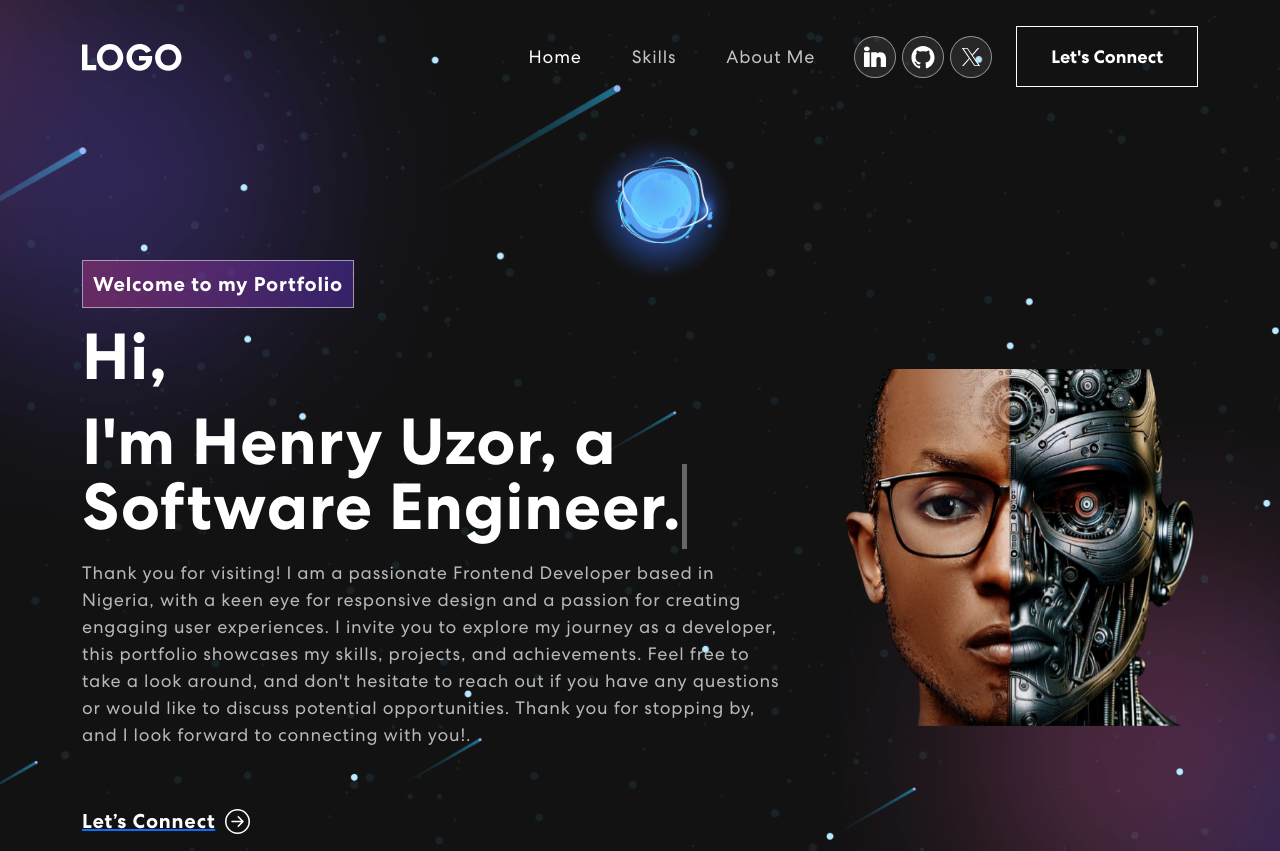
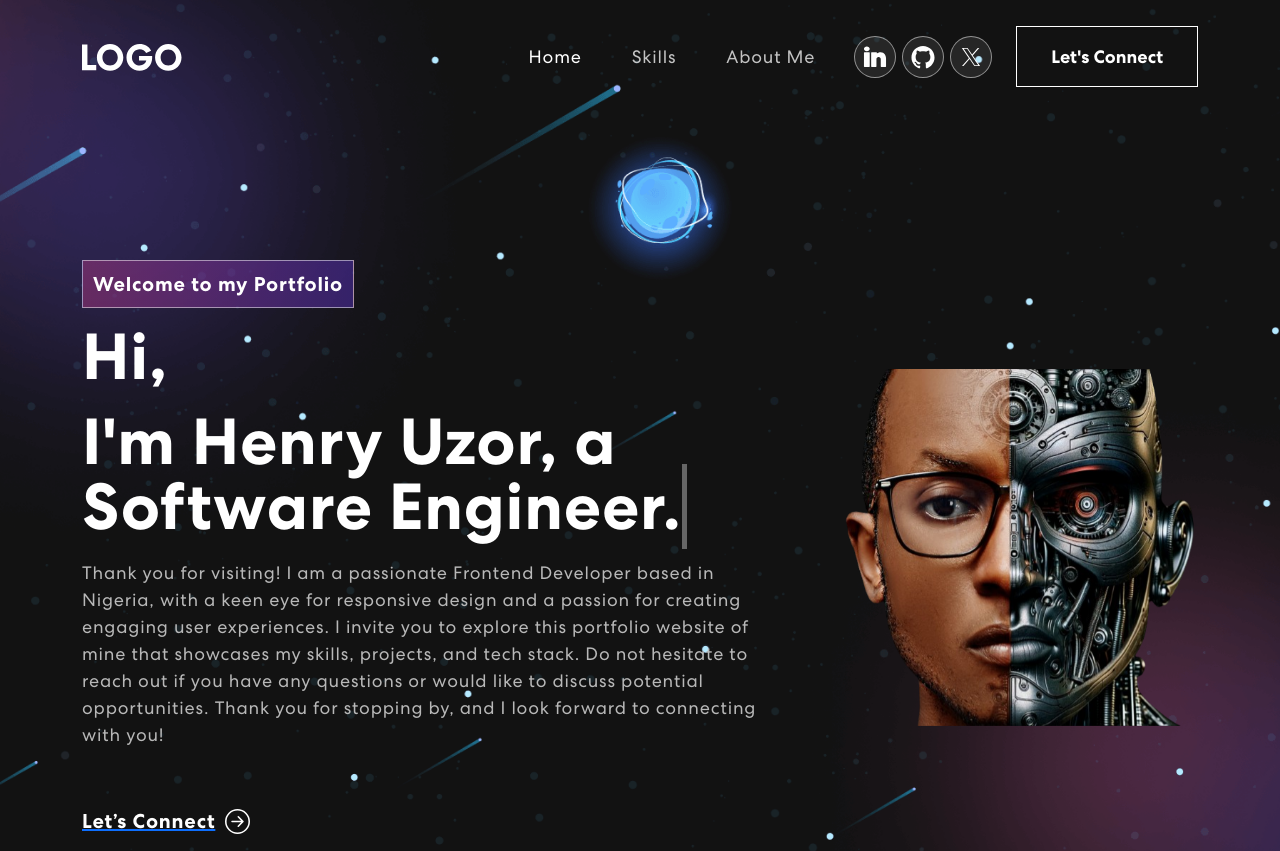
Before and after one commit to Sandiego17/my-react-portfolio, a React (Create React App) app: page / in a window 1280 px wide. Shown: the top 851 px of the page. Built offline with nearby package versions, Linux system fonts and the light colour scheme.

Commit message:
update: banner welcome text updated

```diff
--- a/src/components/Banner.js
+++ b/src/components/Banner.js
@@ -53,8 +53,9 @@ export const Banner = () => {
                   <span className="tagline">Welcome to my Portfolio</span>
                   <h1>Hi,</h1>
                   <h1 className="myName">{`I'm Henry Uzor, a `}<span className="wrap">{text}</span></h1>
-                  <p>Thank you for visiting! I am a passionate Frontend Developer based in Nigeria, with a keen eye for responsive design and a passion for creating engaging user experiences. I invite you to explore my journey as a developer, this portfolio showcases my skills, projects, and achievements. Feel free to take a look around, and don't hesitate to reach out if you have any questions or would like to discuss potential opportunities. Thank you for stopping by, and I look forward to connecting with you!.</p>
+                  <p>Thank you for visiting! I am a passionate Frontend Developer based in Nigeria, with a keen eye for responsive design and a passion for creating engaging user experiences. I invite you to explore this portfolio website of mine that showcases my skills, projects, and tech stack. Do not hesitate to reach out if you have any questions or would like to discuss potential opportunities. Thank you for stopping by, and I look forward to connecting with you!</p>
                   <a href="#connect"><button>Let’s Connect <ArrowRightCircle size={25}/></button></a>
+                  {/* <a href="#"><button>Resume</button></a> */}
                 </div>
               }
             </TrackVisibility>
```
